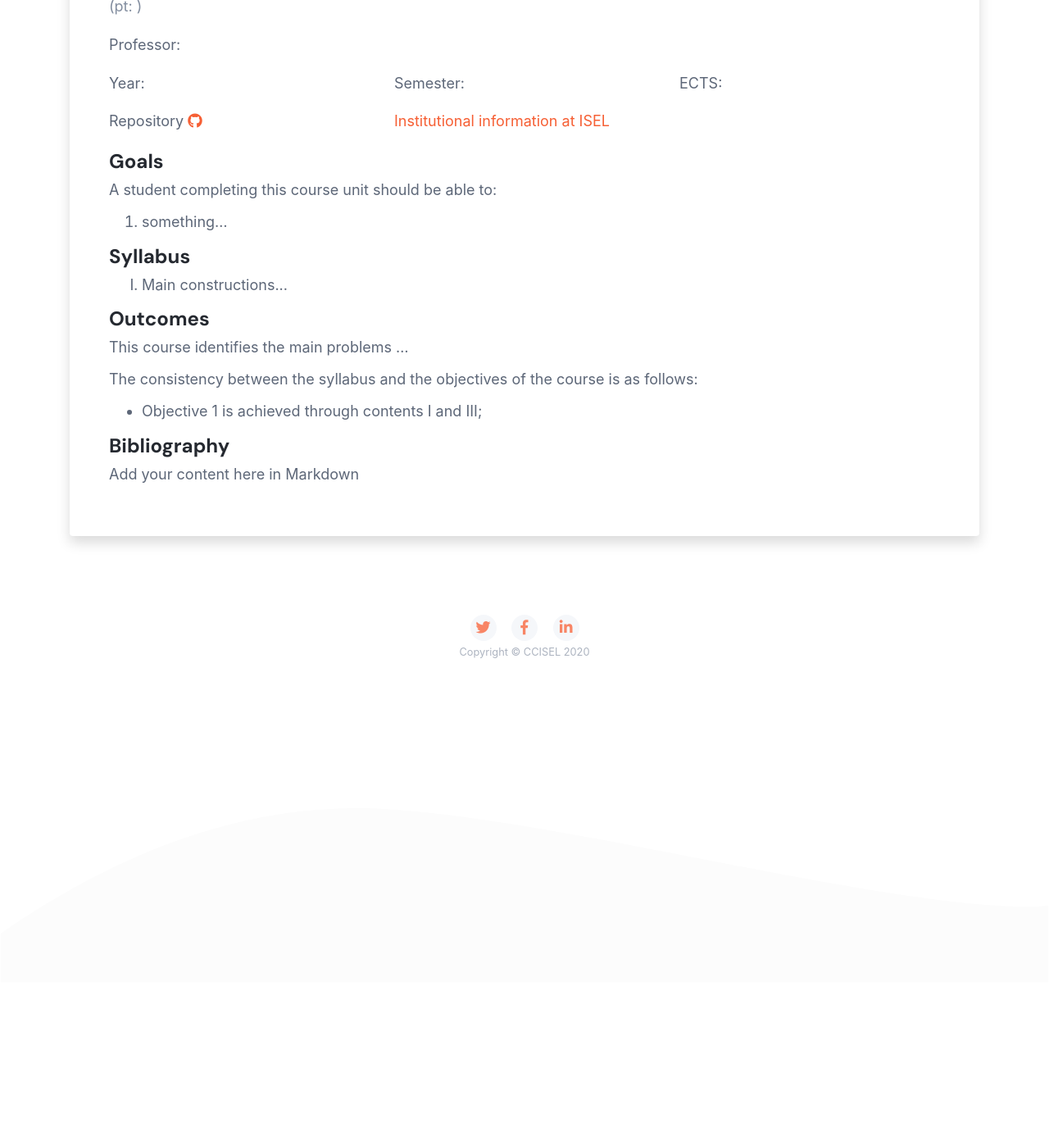
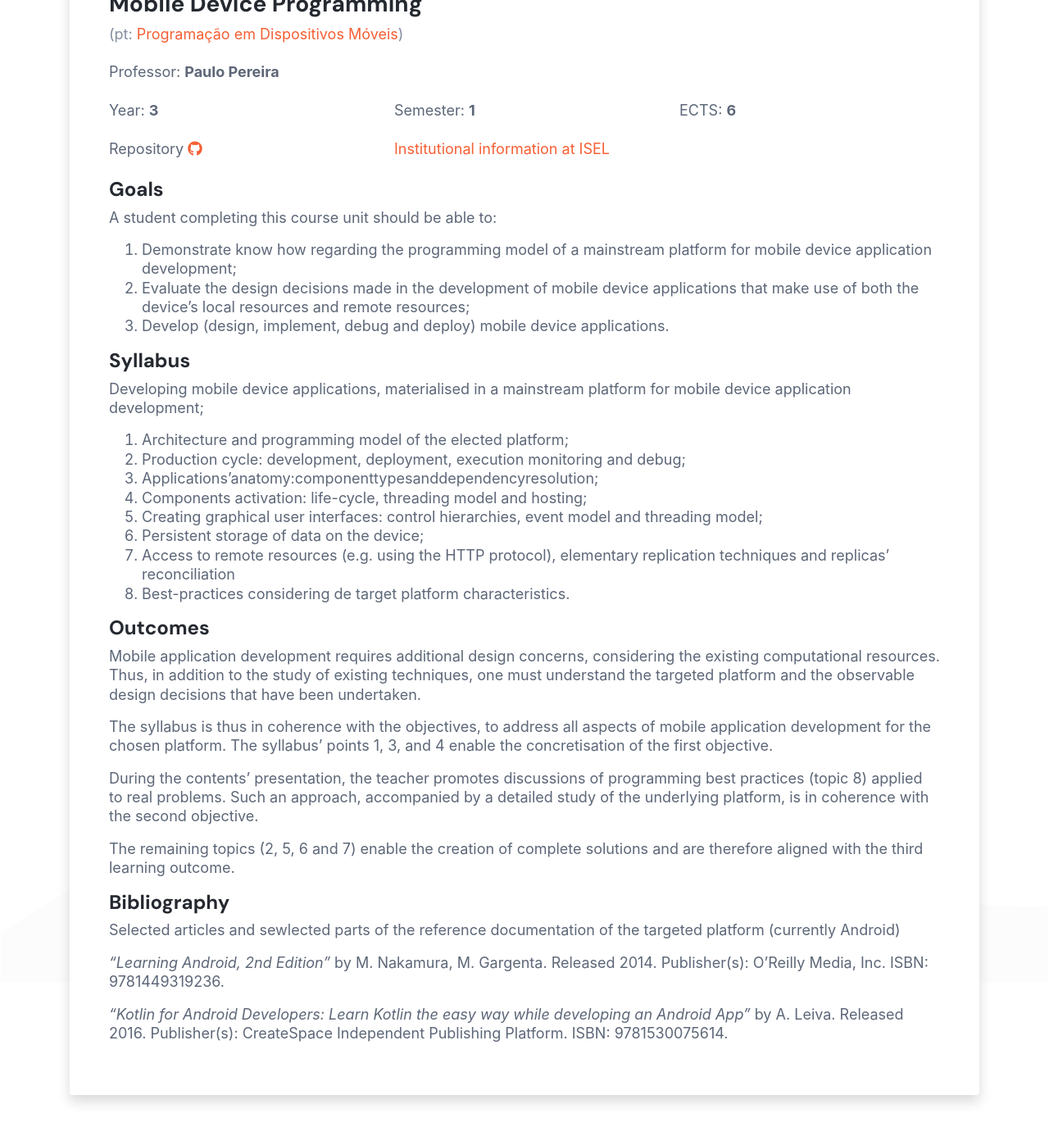
Before and after one commit to jpatri/ccisel.github.io, a Jekyll site: the page built from academia/leic/pdm-en.md, in a window 1280 px wide and 1400 px high, scrolled down 201 px. Shown: the top 1386 px of the window at 82% size. Built offline with Jekyll 4.4.1, drawn with Linux system fonts in a browser that asks for light colours; before the commit the page ends 1007 px from its top, so only the background shows below that.

Commit message:
Adds PDM course pages

```diff
--- a/_layouts/academia/leic/pdm.md
+++ b/_layouts/academia/leic/pdm.md
@@ -1,15 +1,23 @@
 ---
 layout: course
 title:
-  en:
-  pt:
-repository:
-isel:
-year:
-semester:
-ects:
+  en: Mobile Device Programming
+  pt: Programação em Dispositivos Móveis
+repository: https://github.com/isel-leic-pdm
+isel: https://isel.pt/disciplinas/programacao-em-dispositivos-moveis-leic-pn
+year: 3
+semester: 1
+ects: 6
 professor:
-  display_name:
+  display_name: Paulo Pereira
 bibliography: |
-  Add your content here in Markdown
+  Selected articles and sewlected parts of the reference documentation of the targeted platform (currently Android)
+
+  _"Learning Android, 2nd Edition"_
+  by M. Nakamura, M. Gargenta. Released 2014.
+  Publisher(s): O'Reilly Media, Inc. ISBN: 9781449319236.
+
+  _"Kotlin for Android Developers: Learn Kotlin the easy way while developing an Android App"_
+  by A. Leiva. Released 2016.
+  Publisher(s): CreateSpace Independent Publishing Platform. ISBN: 9781530075614.
 ---
--- a/academia/leic/pdm-en.md
+++ b/academia/leic/pdm-en.md
@@ -2,17 +2,25 @@
 layout: academia/leic/pdm
 goals: |
   A student completing this course unit should be able to:
-  1. something...
+  1. Demonstrate know how regarding the programming model of a mainstream platform for mobile device application development;
+  2. Evaluate the design decisions made in the development of mobile device applications that make use of both the device’s local resources and remote resources;
+  3. Develop (design, implement, debug and deploy) mobile device applications.
 syllabus: |
-  <ol type="I">
-    <li>
-      Main constructions...
-    </li>
-  <ol>
+   Developing mobile device applications, materialised in a mainstream platform for mobile device application development;
+   1. Architecture and programming model of the elected platform;
+   2. Production cycle: development, deployment, execution monitoring and debug;
+   3. Applications’anatomy:componenttypesanddependencyresolution;
+   4. Components activation: life-cycle, threading model and hosting;
+   5. Creating graphical user interfaces: control hierarchies, event model and threading model;
+   6. Persistent storage of data on the device;
+   7. Access to remote resources (e.g. using the HTTP protocol), elementary replication techniques and replicas’ reconciliation
+   8. Best-practices considering de target platform characteristics.
 outcomes: |
-  This course identifies the main problems ...
+  Mobile application development requires additional design concerns, considering the existing computational resources. Thus, in addition to the study of existing techniques, one must understand the targeted platform and the observable design decisions that have been undertaken.
 
-  The consistency between the syllabus and the objectives of the course is as follows:
+  The syllabus is thus in coherence with the objectives, to address all aspects of mobile application development for the chosen platform. The syllabus’ points 1, 3, and 4 enable the concretisation of the first objective.
 
-  - Objective 1 is achieved through contents I and III;
+  During the contents’ presentation, the teacher promotes discussions of programming best practices (topic 8) applied to real problems. Such an approach, accompanied by a detailed study of the underlying platform, is in coherence with the second objective.
+
+  The remaining topics (2, 5, 6 and 7) enable the creation of complete solutions and are therefore aligned with the third learning outcome.
 ---
```
Also changed, not shown: academia/leic/pdm-pt.md (+18 -12 lines).
